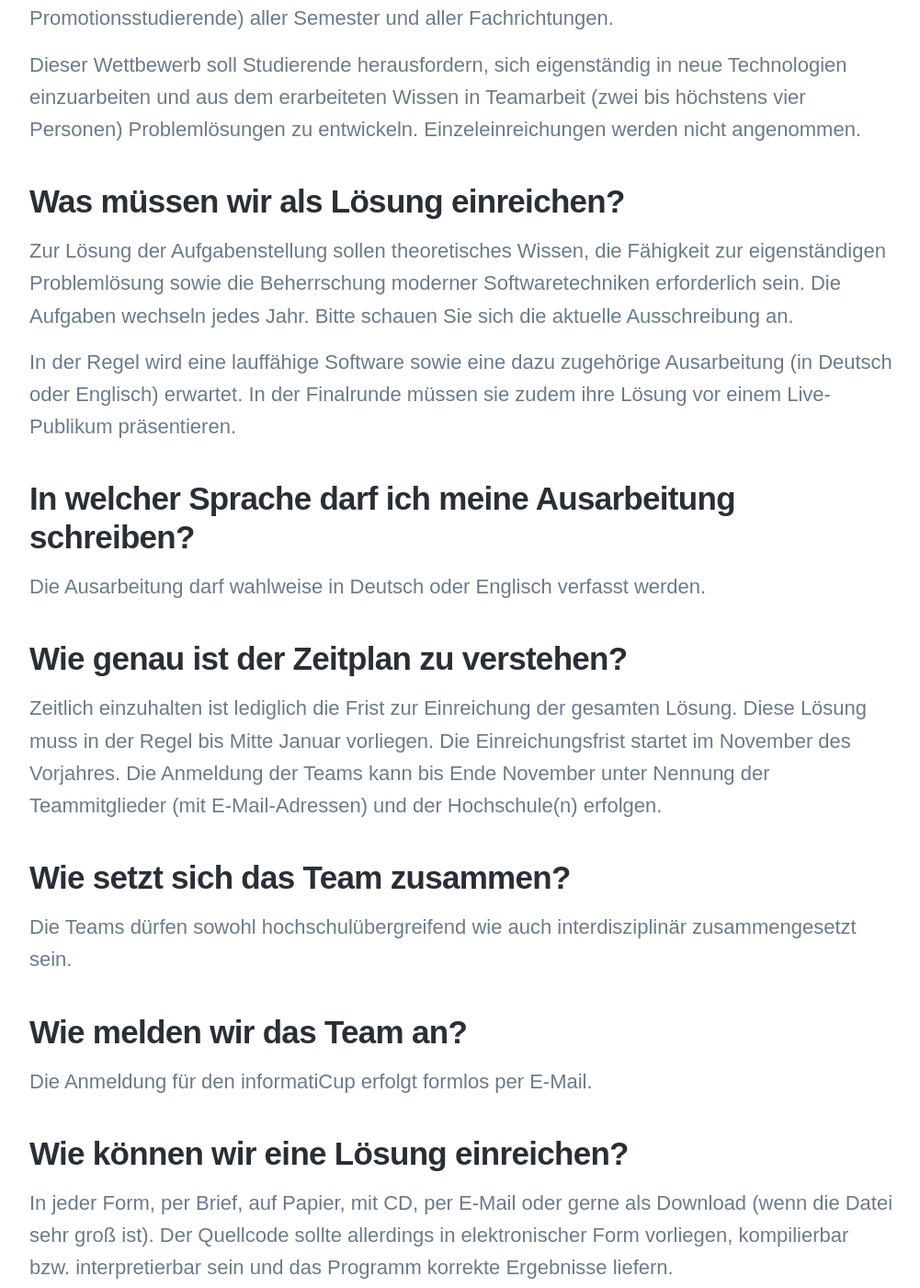
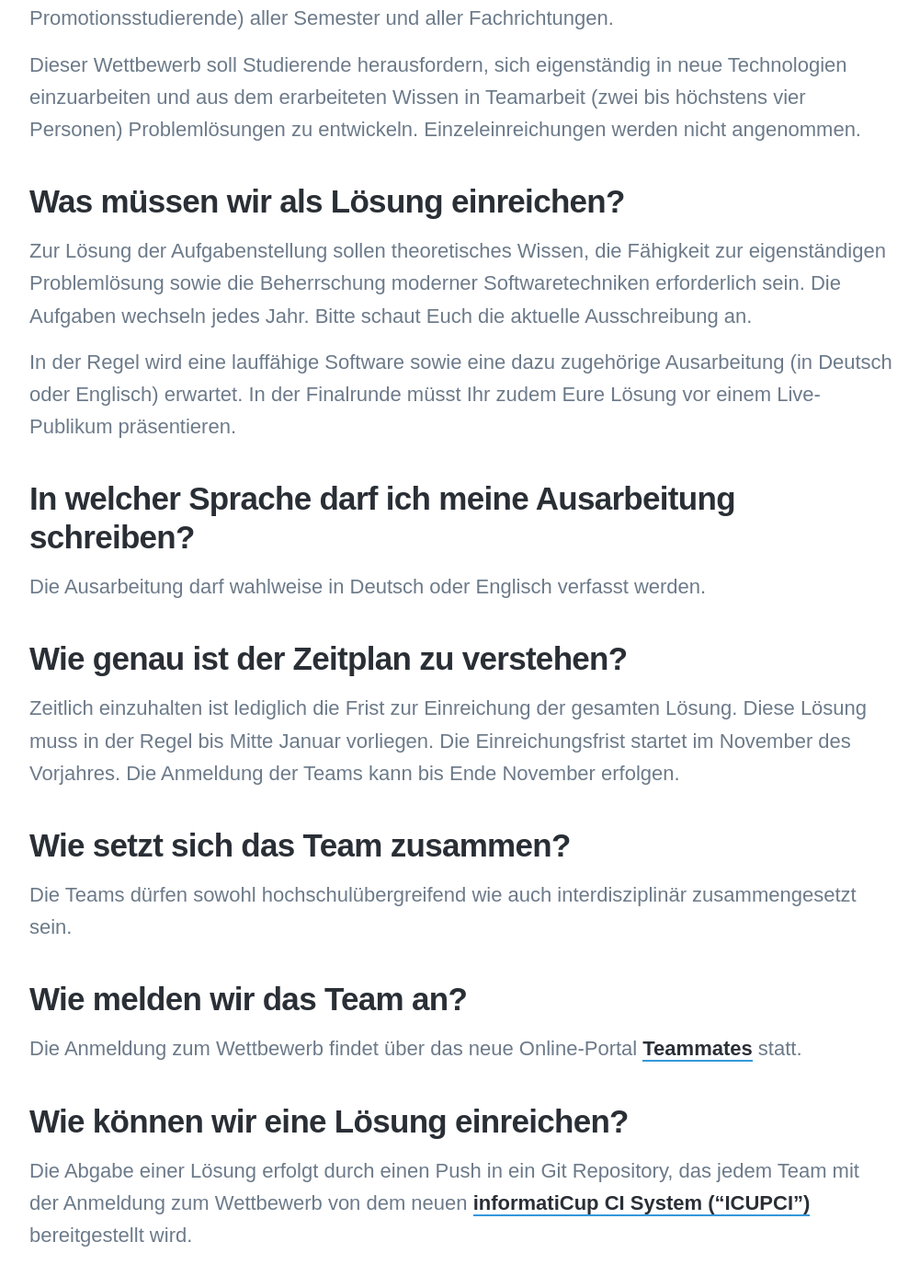
Before and after one commit to informatiCup/informaticup.github.io, a Jekyll site: the page built from _competition/30-faq.md, in a window 1280 px wide and 1400 px high, scrolled down 737 px. Shown: the whole window at 92% size, without its empty margins (138-1139 px from the left). Built offline with Jekyll 4.4.1, drawn with Linux system fonts in a browser that asks for light colours; nearby versions of some CDN libraries; some web fonts are replaced; some of the changed text lies outside the part shown.

Commit message:
Update 30-faq.md

```diff
--- a/_competition/30-faq.md
+++ b/_competition/30-faq.md
@@ -1,55 +1,55 @@
 ---
-title: 'Häufige Fragen'
-subtitle: 'FAQs'
-date: 2020-10-03 13:30:00
+title: "Häufige Fragen"
+subtitle: "FAQs"
+date: 2021-09-28 13:30:00
 description: Antworten auf die wichtigsten Fragen zum InformatiCup.
-featured_image: '/images/competition/faq.png'
+featured_image: "/images/competition/faq.png"
 ---
 
-## Wer kann am informatiCup teilnehmen? ##
+## Wer kann am informatiCup teilnehmen?
 
 Der informatiCup der GI richtet sich an eingeschriebene Studierende (außer Promotionsstudierende) aller Semester und aller Fachrichtungen.
 
 Dieser Wettbewerb soll Studierende herausfordern, sich eigenständig in neue Technologien einzuarbeiten und aus dem erarbeiteten Wissen in Teamarbeit (zwei bis höchstens vier Personen) Problemlösungen zu entwickeln. Einzeleinreichungen werden nicht angenommen.
 
-## Was müssen wir als Lösung einreichen? ##
+## Was müssen wir als Lösung einreichen?
 
-Zur Lösung der Aufgabenstellung sollen theoretisches Wissen, die Fähigkeit zur eigenständigen Problemlösung sowie die Beherrschung moderner Softwaretechniken erforderlich sein. Die Aufgaben wechseln jedes Jahr. Bitte schauen Sie sich die aktuelle Ausschreibung an.
+Zur Lösung der Aufgabenstellung sollen theoretisches Wissen, die Fähigkeit zur eigenständigen Problemlösung sowie die Beherrschung moderner Softwaretechniken erforderlich sein. Die Aufgaben wechseln jedes Jahr. Bitte schaut Euch die aktuelle Ausschreibung an.
 
-In der Regel wird eine lauffähige Software sowie eine dazu zugehörige Ausarbeitung (in Deutsch oder Englisch) erwartet. In der Finalrunde müssen sie zudem ihre Lösung vor einem Live-Publikum präsentieren.
+In der Regel wird eine lauffähige Software sowie eine dazu zugehörige Ausarbeitung (in Deutsch oder Englisch) erwartet. In der Finalrunde müsst Ihr zudem Eure Lösung vor einem Live-Publikum präsentieren.
 
-## In welcher Sprache darf ich meine Ausarbeitung schreiben? ##
+## In welcher Sprache darf ich meine Ausarbeitung schreiben?
 
 Die Ausarbeitung darf wahlweise in Deutsch oder Englisch verfasst werden.
 
-## Wie genau ist der Zeitplan zu verstehen? ##
+## Wie genau ist der Zeitplan zu verstehen?
 
-Zeitlich einzuhalten ist lediglich die Frist zur Einreichung der gesamten Lösung. Diese Lösung muss in der Regel bis Mitte Januar vorliegen. Die Einreichungsfrist startet im November des Vorjahres. Die Anmeldung der Teams kann bis Ende November unter Nennung der Teammitglieder (mit E-Mail-Adressen) und der Hochschule(n) erfolgen.
+Zeitlich einzuhalten ist lediglich die Frist zur Einreichung der gesamten Lösung. Diese Lösung muss in der Regel bis Mitte Januar vorliegen. Die Einreichungsfrist startet im November des Vorjahres. Die Anmeldung der Teams kann bis Ende November erfolgen.
 
-## Wie setzt sich das Team zusammen? ##
+## Wie setzt sich das Team zusammen?
 
 Die Teams dürfen sowohl hochschulübergreifend wie auch interdisziplinär zusammengesetzt sein.
 
-## Wie melden wir das Team an? ##
+## Wie melden wir das Team an?
 
-Die Anmeldung für den informatiCup erfolgt formlos per E-Mail.
+Die Anmeldung zum Wettbewerb findet über das neue Online-Portal [Teammates](https://teams.informaticup.de/) statt.
 
-## Wie können wir eine Lösung einreichen? ##
+## Wie können wir eine Lösung einreichen?
 
-In jeder Form, per Brief, auf Papier, mit CD, per E-Mail oder gerne als Download (wenn die Datei sehr groß ist). Der Quellcode sollte allerdings in elektronischer Form vorliegen, kompilierbar bzw. interpretierbar sein und das Programm korrekte Ergebnisse liefern.
+Die Abgabe einer Lösung erfolgt durch einen Push in ein Git Repository, das jedem Team mit der Anmeldung zum Wettbewerb von dem neuen [informatiCup CI System ("ICUPCI")](https://github.com/informatiCup/informatiCup2022/blob/main/ICUPCI.md) bereitgestellt wird.
 
-## Welche Programmiersprachen dürfen wir verwenden? ##
+## Welche Programmiersprachen dürfen wir verwenden?
 
 Es darf jede Programmiersprache verwendet werden, die für die Lösung einer Aufgabe geeignet erscheint.
 
-## Welche Bibliotheken dürfen wir verwenden? ##
+## Welche Bibliotheken dürfen wir verwenden?
 
 Es darf jede kostenlos verfügbare Bibliothek verwendet werden. Die Bibliothek muss nicht als Quelltext verfügbar sein.
 
-## Darf ich (öffentlich) verfügbaren Code verwenden, etwa aus öffentlichen GitHub-Repositorys oder Implementierungen von Forschungsarbeiten? ##
+## Darf ich (öffentlich) verfügbaren Code verwenden, etwa aus öffentlichen GitHub-Repositorys oder Implementierungen von Forschungsarbeiten?
 
-Sie dürfen Ihre Lösung auf jeder kostenlos verfügbaren Software aufbauen oder damit ermöglichen. Nennen Sie aber korrekt und vollständig die Autoren dieser Software und beachten Sie mögliche Lizenzbedingungen. In Ihrer Ausarbeitung sollte dann noch deutlich werden, was *Ihre* Meriten einer funktionierenden Lösung sind und an welchen Stellen Sie schon vorher vorhandene Funktionalität verwenden.
+Ihr dürft Eure Lösung auf jeder kostenlos verfügbaren Software aufbauen oder damit ermöglichen. Nennt aber korrekt und vollständig die Autoren dieser Software und beachtet mögliche Lizenzbedingungen. In Eurer Ausarbeitung sollte dann noch deutlich werden, was _Eure_ Meriten einer funktionierenden Lösung sind und an welchen Stellen Ihr schon vorher vorhandene Funktionalität verwenden.
 
-## Wie und nach welchen Kriterien werden die Lösungen bewertet? ##
+## Wie und nach welchen Kriterien werden die Lösungen bewertet?
 
-Welche Anforderungen im aktuellen Wettbewerb gestellt werden, finden Sie direkt im Aufgabentext.
+Welche Anforderungen im aktuellen Wettbewerb gestellt werden, findet Ihr direkt im Aufgabentext.
```
